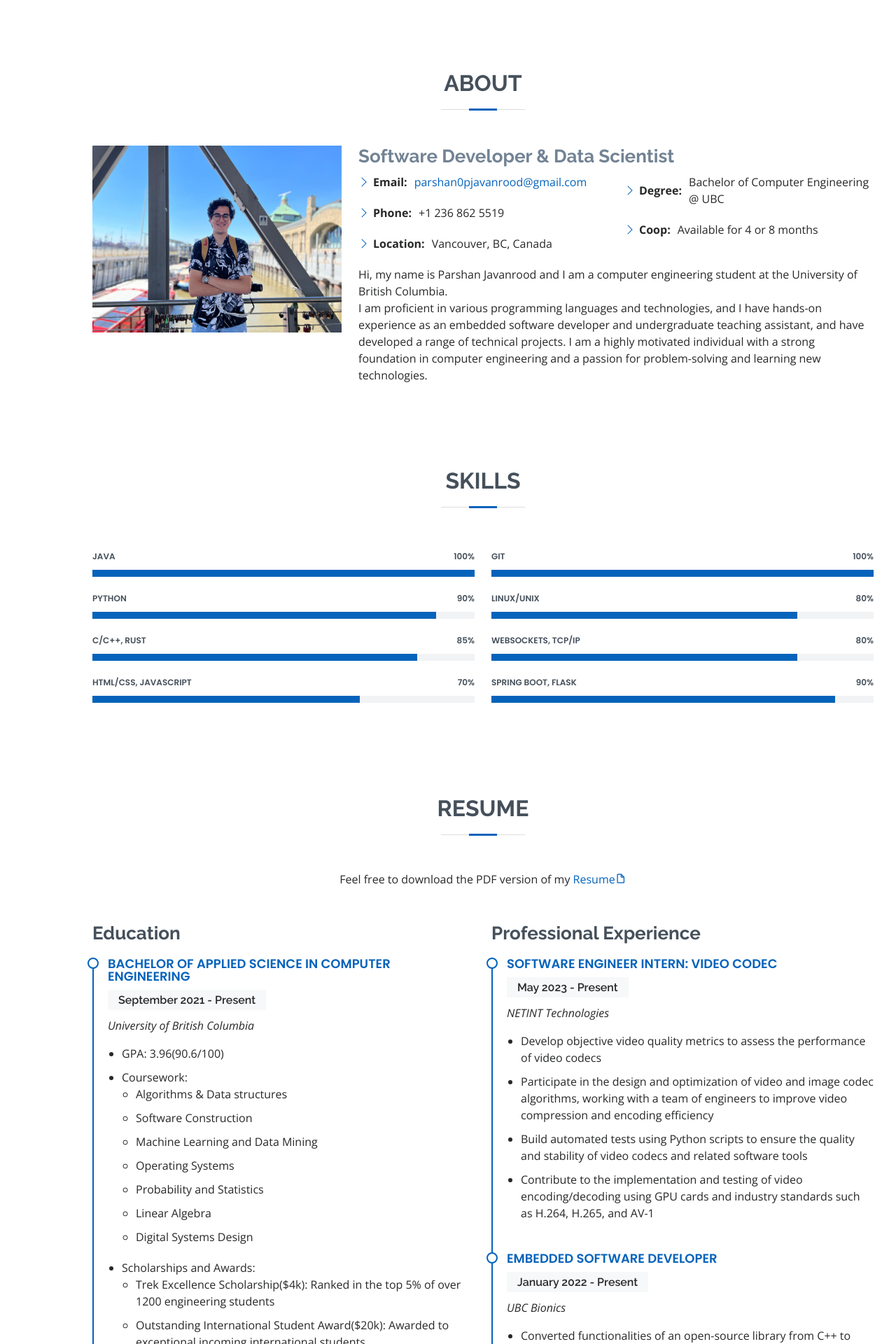
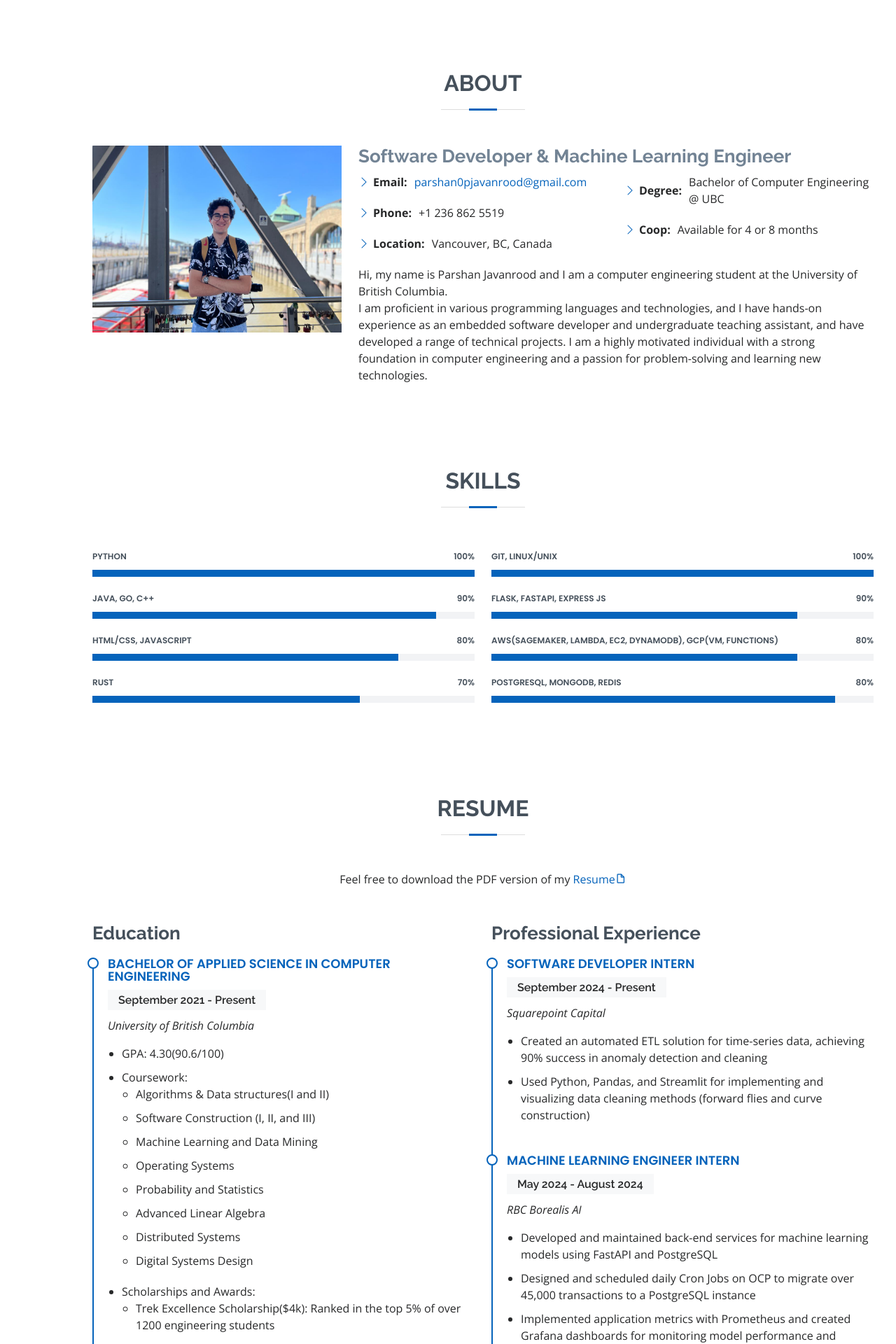
Before and after one commit to pjavanrood/pjavanrood.github.io, a Flask app: page / in a window 1280 px wide. Shown: the part 760-2680 px from the top of the page at 70% size. Run offline with Flask 2, Linux system fonts and the light colour scheme; some libraries are stand-ins or nearby versions.

Commit message:
update 2024

```diff
--- a/app.py
+++ b/app.py
@@ -70,6 +70,10 @@ def smarthome():
 def biztech():
     return render_template("projectsHTML/biztech.html")
 
+@app.route('/kvdb')
+def kvdb():
+    return render_template("projectsHTML/kvdb.html")
+
 
 
 
--- a/templates/index.html
+++ b/templates/index.html
@@ -63,7 +63,7 @@
         <source src="{{ url_for('static', filename='assets/img/back.mp4') }}" type="video/mp4">
       </video>
       <h1>Parshan Javanrood</h1>
-      <p>I'm a <span class="typed" data-typed-items="Software Developer, Computer Engineer, Data Scientist"></span></p>
+      <p>I'm a <span class="typed" data-typed-items="Software Developer, Machine Learning Engineer"></span></p>
       <div class="social-links">
         <a href="https://www.facebook.com/profile.php?id=100079688353676" class="facebook"><i class="bx bxl-facebook"></i></a>
         <a href="https://github.com/pjavanrood" class="github"><i class="bx bxl-github"></i></a>
@@ -88,7 +88,7 @@
             <img src="{{ url_for('static', filename='assets/img/about_image.jpeg') }}" class="img-fluid" alt="">
           </div>
           <div class="col-lg-8 pt-4 pt-lg-0 content">
-            <h3>Software Developer &amp; Data Scientist</h3>
+            <h3>Software Developer &amp; Machine Learning Engineer</h3>
             <div class="row">
               <div class="col-lg-6">
                 <ul>
@@ -127,59 +127,61 @@
 
           <div class="col-lg-6">
             <div class="progress">
-              <span class="skill">Java <i class="val">100%</i></span>
+              <span class="skill">Python <i class="val">100%</i></span>
               <div class="progress-bar-wrap">
                 <div class="progress-bar" role="progressbar" aria-valuenow="100" aria-valuemin="0" aria-valuemax="100"></div>
               </div>
             </div>
 
             <div class="progress">
-              <span class="skill">Python <i class="val">90%</i></span>
+              <span class="skill">Java, Go, C++ <i class="val">90%</i></span>
               <div class="progress-bar-wrap">
                 <div class="progress-bar" role="progressbar" aria-valuenow="90" aria-valuemin="0" aria-valuemax="100"></div>
               </div>
             </div>
 
             <div class="progress">
-              <span class="skill">C/C++, Rust<i class="val">85%</i></span>
+              <span class="skill">HTML/CSS, JavaScript<i class="val">80%</i></span>
               <div class="progress-bar-wrap">
-                <div class="progress-bar" role="progressbar" aria-valuenow="85" aria-valuemin="0" aria-valuemax="100"></div>
+                <div class="progress-bar" role="progressbar" aria-valuenow="80" aria-valuemin="0" aria-valuemax="100"></div>
               </div>
             </div>
 
             <div class="progress">
-              <span class="skill">HTML/CSS, JavaScript<i class="val">70%</i></span>
+              <span class="skill">Rust<i class="val">70%</i></span>
               <div class="progress-bar-wrap">
                 <div class="progress-bar" role="progressbar" aria-valuenow="70" aria-valuemin="0" aria-valuemax="100"></div>
               </div>
             </div>
 
+
+
           </div>
 
           <div class="col-lg-6">
             <div class="progress">
-              <span class="skill">Git <i class="val">100%</i></span>
+              <span class="skill">Git, Linux/Unix<i class="val">100%</i></span>
               <div class="progress-bar-wrap">
                 <div class="progress-bar" role="progressbar" aria-valuenow="100" aria-valuemin="0" aria-valuemax="100"></div>
               </div>
             </div>
 
             <div class="progress">
-              <span class="skill">Linux/Unix <i class="val">80%</i></span>
+              <span class="skill">Flask, FastAPI, Express Js <i class="val">90%</i></span>
               <div class="progress-bar-wrap">
                 <div class="progress-bar" role="progressbar" aria-valuenow="80" aria-valuemin="0" aria-valuemax="100"></div>
               </div>
             </div>
 
             <div class="progress">
-              <span class="skill">WebSockets, TCP/IP <i class="val">80%</i></span>
+              <span class="skill">AWS(SageMaker, Lambda, EC2, DynamoDB), GCP(VM, Functions) <i class="val">80%</i></span>
               <div class="progress-bar-wrap">
                 <div class="progress-bar" role="progressbar" aria-valuenow="80" aria-valuemin="0" aria-valuemax="100"></div>
               </div>
             </div>
 
             <div class="progress">
-              <span class="skill">Spring Boot, Flask<i class="val">90%</i></span>
+              <span class="skill">PostgreSQL, MongoDB, Redis <i class="val">80%</i></span>
               <div class="progress-bar-wrap">
                 <div class="progress-bar" role="progressbar" aria-valuenow="90" aria-valuemin="0" aria-valuemax="100"></div>
               </div>
@@ -216,16 +218,17 @@
               <h5>September 2021 - Present</h5>
               <p><em>University of British Columbia</em></p>
               <ul>
-                <li>GPA: 3.96(90.6/100)</li>
+                <li>GPA: 4.30(90.6/100)</li>
                 <li>
                   Coursework:
                   <ul>
-                    <li>Algorithms &amp; Data structures</li>
-                    <li>Software Construction</li>
+                    <li>Algorithms &amp; Data structures(I and II)</li>
+                    <li>Software Construction (I, II, and  III)</li>
                     <li>Machine Learning and Data Mining</li>
                     <li>Operating Systems</li>
                     <li>Probability and Statistics</li>
-                    <li>Linear Algebra</li>
+                    <li>Advanced Linear Algebra</li>
+                    <li>Distributed Systems</li>
                     <li>Digital Systems Design</li>
                   </ul>
                 </li>
@@ -269,14 +272,55 @@
           <div class="col-lg-6">
             <h3 class="resume-title">Professional Experience</h3>
             <div class="resume-item">
-              <h4>Software Engineer Intern: Video Codec</h4>
-              <h5>May 2023 - Present</h5>
+              <h4>Software Developer Intern</h4>
+              <h5>September 2024 - Present</h5>
+              <p><em>Squarepoint Capital</em></p>
+              <ul>
+                  <li>Created an automated ETL solution for time-series data, achieving 90% success in anomaly detection and cleaning</li>
+                  <li>Used Python, Pandas, and Streamlit for implementing and visualizing data cleaning methods (forward flies and curve construction)</li>
+              </ul>
+          </div>
+          <div class="resume-item">
+              <h4>Machine Learning Engineer Intern</h4>
+              <h5>May 2024 - August 2024</h5>
+              <p><em>RBC Borealis AI</em></p>
+              <ul>
+                  <li>Developed and maintained back-end services for machine learning models using FastAPI and PostgreSQL</li>
+                  <li>Designed and scheduled daily Cron Jobs on OCP to migrate over 45,000 transactions to a PostgreSQL instance</li>
+                  <li>Implemented application metrics with Prometheus and created Grafana dashboards for monitoring model performance and service health</li>
+                  <li>Created ETL pipelines using Dagster and dbt, transforming 7 million records from Clickhouse and archiving them in S3 as parquet files</li>
+                  <li>Developed a Dagster asset factory, dynamically integrating researchers’ models into workflows, reducing time-to-production by 60%</li>
+              </ul>
+          </div>
+          <div class="resume-item">
+              <h4>Software Engineer Intern</h4>
+              <h5>January 2024 - April 2024</h5>
+              <p><em>Arista Networks</em></p>
+              <ul>
+                  <li>Designed caching mechanism using Python and Redis Database, seamlessly integrated with CLI via Click package</li>
+                  <li>Developed Python test scripts with PyTest and Ansible to enhance IPv6 packet testing on a Linux cluster, boosting test coverage by 2%</li>
+                  <li>Debugged and tested CLI feature integrating Redis Database to accurately count TCP/IP packets during PFCWD storm</li>
+                  <li>Optimized hardware interfaces across 300+ data centers using Python and I2C protocol to prevent transceiver faults</li>
+              </ul>
+          </div>
+          <div class="resume-item">
+              <h4>Undergraduate Research Assistant</h4>
+              <h5>May 2023 - August 2024</h5>
+              <p><em>UBC Cloud and Distributed Systems Lab</em></p>
+              <ul>
+                  <li>Published a paper on deploying complex serverless workflows, optimizing the carbon footprint, accepted to SOSP 2024</li>
+                  <li>Implemented a Monte Carlo simulation, optimized its performance by 70% using Goroutines, integrated with Python through a custom IPC</li>
+              </ul>
+          </div>
+          <div class="resume-item">
+              <h4>Software Engineer Intern</h4>
+              <h5>May 2023 - September 2023</h5>
               <p><em>NETINT Technologies</em></p>
               <ul>
-                <li>Develop objective video quality metrics to assess the performance of video codecs</li>
-                <li>Participate in the design and optimization of video and image codec algorithms, working with a team of engineers to improve video compression and encoding efficiency</li>
-                <li>Build automated tests using Python scripts to ensure the quality and stability of video codecs and related software tools</li>
-                <li>Contribute to the implementation and testing of video encoding/decoding using GPU cards and industry standards such as H.264, H.265, and AV-1</li>
+                  <li>Created a full-stack web app using Flask, React JS, and SQLite to showcase simulation results and compare the performance of codecs</li>
+                  <li>Automated the collection, labeling, and cleaning of data from more than 40,000 simulations with Python and SQLite</li>
+                  <li>Developed and tested rate control algorithm for C++ model using industry standards such as H.264, H.265, and AV-1</li>
+                  <li>Designed experiments for collecting bitrate/complexity statistics from more than 800 videos using OpenCV, FFMPEG, Pandas, and Numpy</li>
               </ul>
           </div>
           <div class="resume-item">
@@ -297,13 +341,13 @@
           <div class="resume-item">
               <h4>Undergraduate Teaching Assistant</h4>
               <h5>August 2022 - Present</h5>
-              <p><em>UBC Math Department &amp; Computer Science Department</em></p>
+              <p><em>UBC Math Department & Computer Science Department</em></p>
               <ul>
-                <li> Co-facilitate weekly workshops, and helped 50+ students to practice mathematical and programming concepts,
-                such as Differential Calculus, Embedded Programming with Arduino, and Data Analysis with Excel</li>
-                <li> Conducted problem-solving sessions to prepare students for midterms and finals</li>
+                  <li>Co-facilitated weekly workshops, and helped 150+ students in Differential Calculus, Embedded Programming with Arduino</li>
               </ul>
           </div>
+
+
           </div>
         </div>
 
@@ -318,6 +362,18 @@
           <h2>Portfolio</h2>
 
         </div>
+
+        <div>
+          <p>
+            Check out my
+            <a href="https://github.com/pjavanrood" target="_blank" rel="noopener noreferrer">GitHub</a>
+            or
+            <a href="https://www.linkedin.com/in/parshan-javanrood/" target="_blank" rel="noopener noreferrer">LinkedIn</a>
+            for more recent projects!
+          </p>
+          <br>
+        </div>
+
 
 
 
```
Also changed, not shown: static/assets/css/style.css (line endings or trailing spaces), 1 other file. Lines whose indentation alone changed are shown as unchanged.
